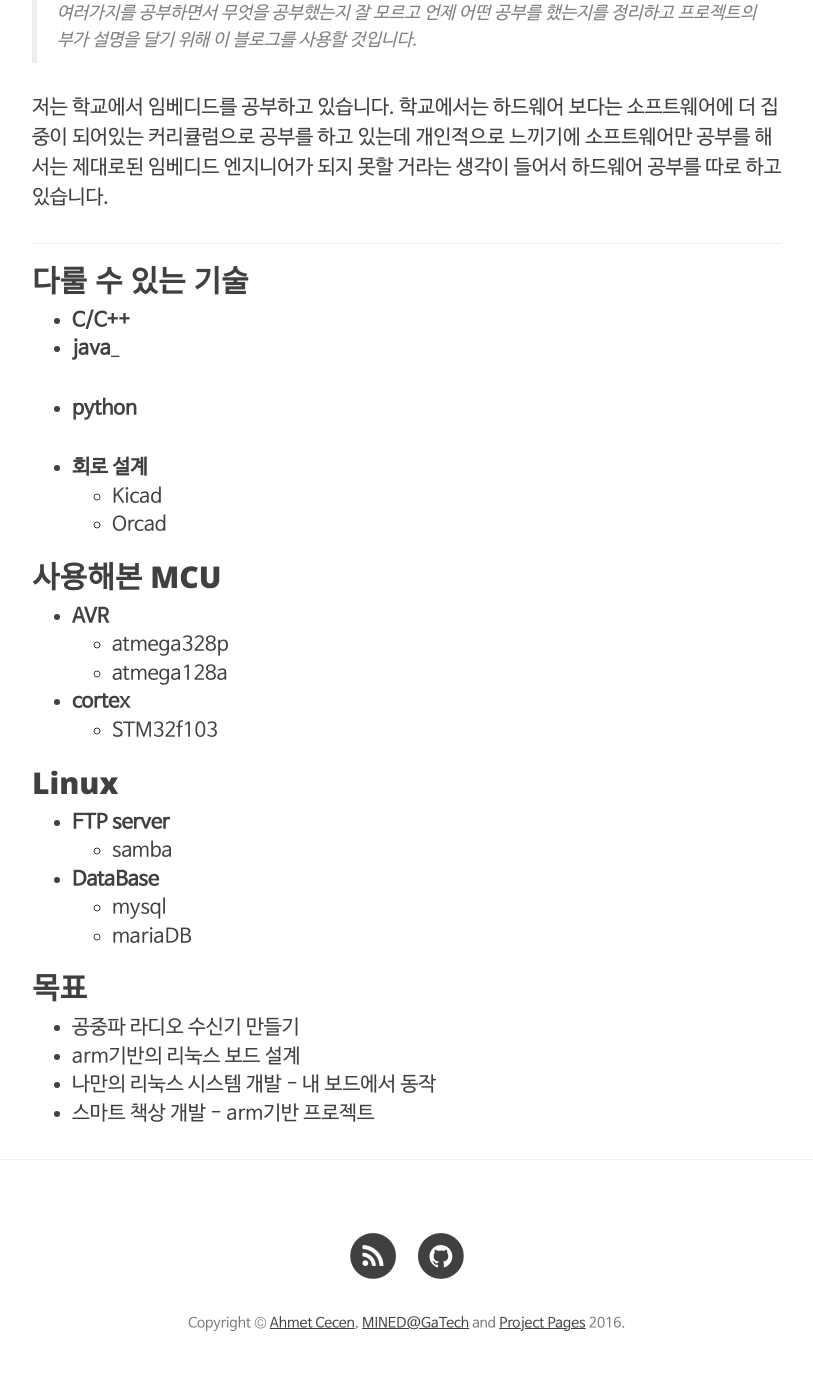
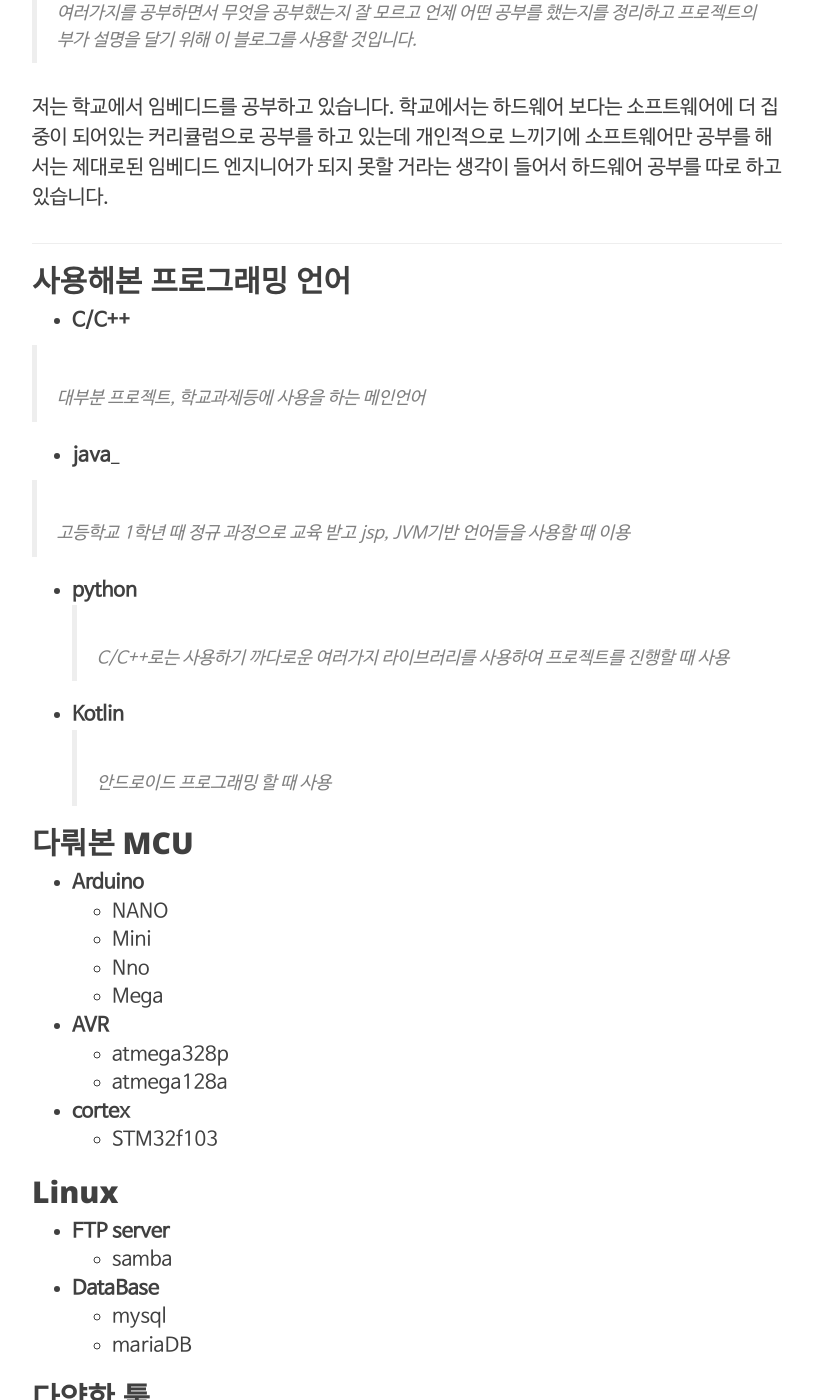
Before and after one commit to fbqweasd/fbqweasd.github.io, a Jekyll site: the page built from about.md, in a window 1280 px wide and 1400 px high, scrolled down 448 px. Shown: the whole window, without its empty margins (233-1046 px from the left). Built offline with Jekyll 4.4.1, drawn with Linux system fonts in a browser that asks for light colours; nearby versions of some CDN libraries; some of the changed text lies outside the part shown.

Commit message:
about update

```diff
--- a/about.md
+++ b/about.md
@@ -13,22 +13,35 @@ header-img: "img/home-bg.jpg"
 
 ----------
 
-## 다룰 수 있는 기술
+## 사용해본 프로그래밍 언어
 
 * __C/C++__
+
+> 대부분 프로젝트, 학교과제등에 사용을 하는 메인언어
+
 * __java___
+
+> 고등학교 1학년 때 정규 과정으로 교육 받고 jsp, JVM기반 언어들을 사용할 때 이용
+
 * __python__
+> C/C++로는 사용하기 까다로운 여러가지 라이브러리를 사용하여 프로젝트를 진행할 때 사용
 
-* __회로 설계__
-	* Kicad
-	* Orcad
+* __Kotlin__
+> 안드로이드 프로그래밍 할 때 사용
 
 
-## 사용해본 MCU
+## 다뤄본 MCU
+
+* __Arduino__
+	* NANO
+	* Mini
+	* Nno
+	* Mega
 
 * __AVR__
 	* atmega328p
 	* atmega128a
+
 * __cortex__
 	* STM32f103
 
@@ -40,9 +53,21 @@ header-img: "img/home-bg.jpg"
 	* mysql
 	* mariaDB
 
+## 다양한 툴
+
+* __회로 설계__
+	* Kicad
+	* Orcad
+
+* __리눅스__
+	* vim
+	* zsh (on my zsh)
+	* shell script
+
 ## 목표
 
-* 공중파 라디오 수신기 만들기
+* 공중파 라디오 수신기 만들기 (진행중 - 블로그에 정리하고 있음)
 * arm기반의 리눅스 보드 설계
-* 나만의 리눅스 시스템 개발 - 내 보드에서 동작
+* 나만의 리눅스 시스템 개발 - MUC커널을 다루어 리눅스 포팅
 * 스마트 책상 개발 - arm기반 프로젝트
+> 공부방, 독서실에 설치하여 학업에 더 집중을 할 수 있게 해주는 책상 개발
```
